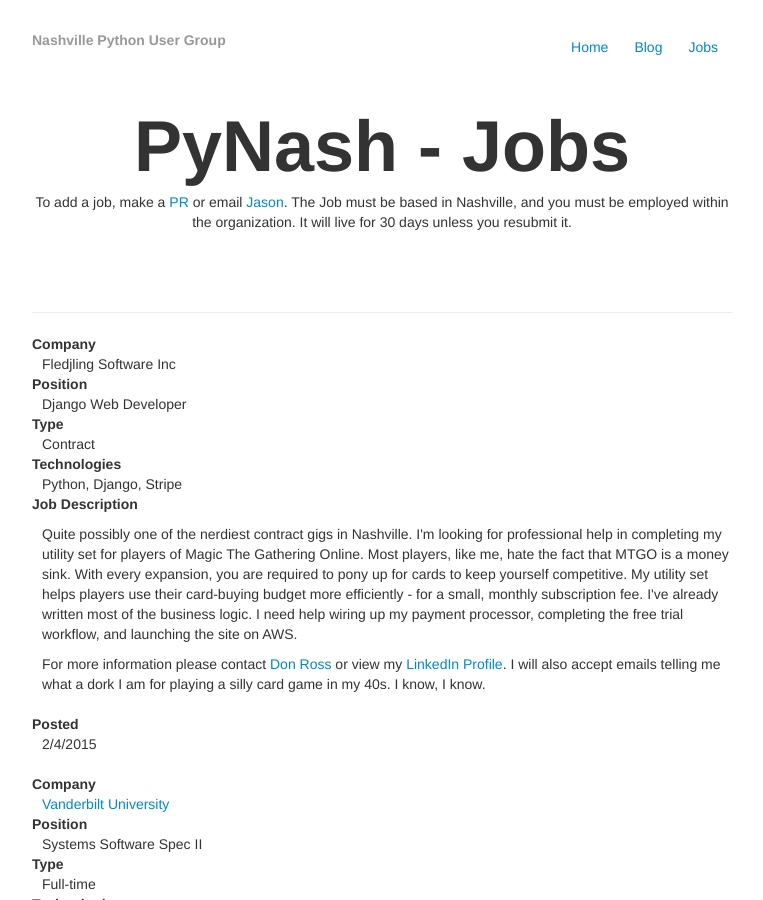
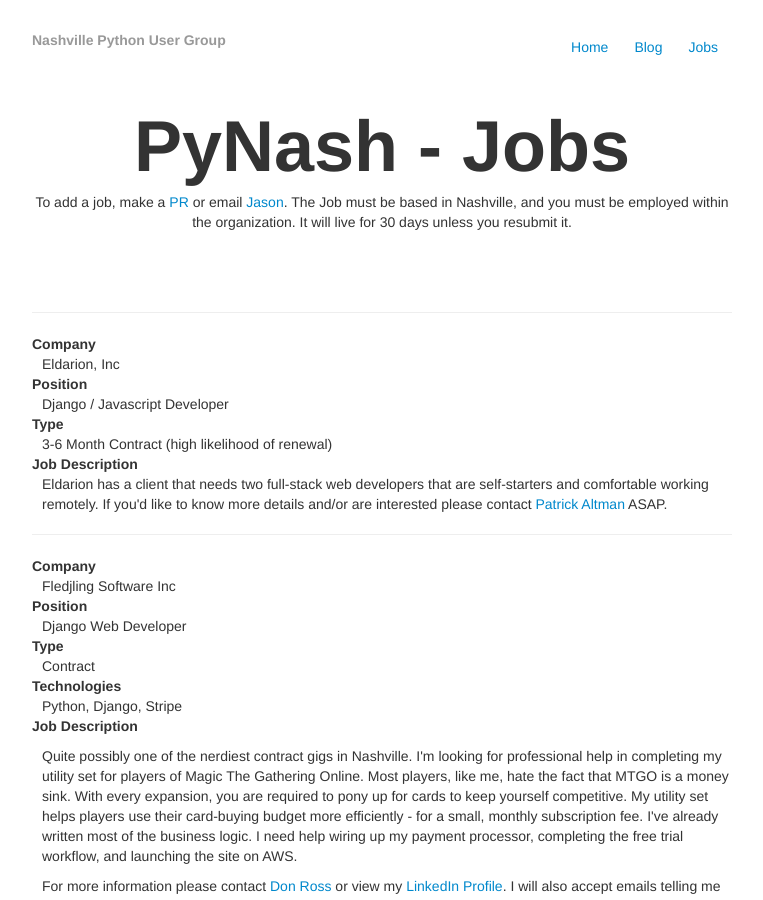
Before and after one commit to pynashorg/pynashorg.github.com, a Jekyll site: the page built from jobs.html, in a window 1280 px wide and 900 px high. Shown: the whole window, without its empty margins (258-1021 px from the left). Built offline with Jekyll 4.4.1, drawn with Linux system fonts in a browser that asks for light colours; nearby versions of some CDN libraries; library files that are not in the unit come from our copies.

Commit message:
Add Eldarion job listing

```diff
--- a/jobs.html
+++ b/jobs.html
@@ -13,6 +13,23 @@
 
 <div class="row-fluid">
     <hr>
+  <dl>
+      <dt>Company</dt>
+      <dd>Eldarion, Inc</dd>
+      <dt>Position</dt>
+      <dd>Django / Javascript Developer</dd>
+      <dt>Type</dt>
+      <dd>3-6 Month Contract (high likelihood of renewal)</dd>
+      <dt>Job Description</dt>
+      <dd>
+          Eldarion has a client that needs two full-stack web developers that are self-starters
+          and comfortable working remotely.
+
+          If you'd like to know more details and/or are interested please contact
+          <a href="mailto:paltman@eldarion.com">Patrick Altman</a> ASAP.
+      </dd>
+  </dl>
+  <hr />
   <dl>
     <dt>Company</dt>
     <dd>Fledjling Software Inc</dd>
```
